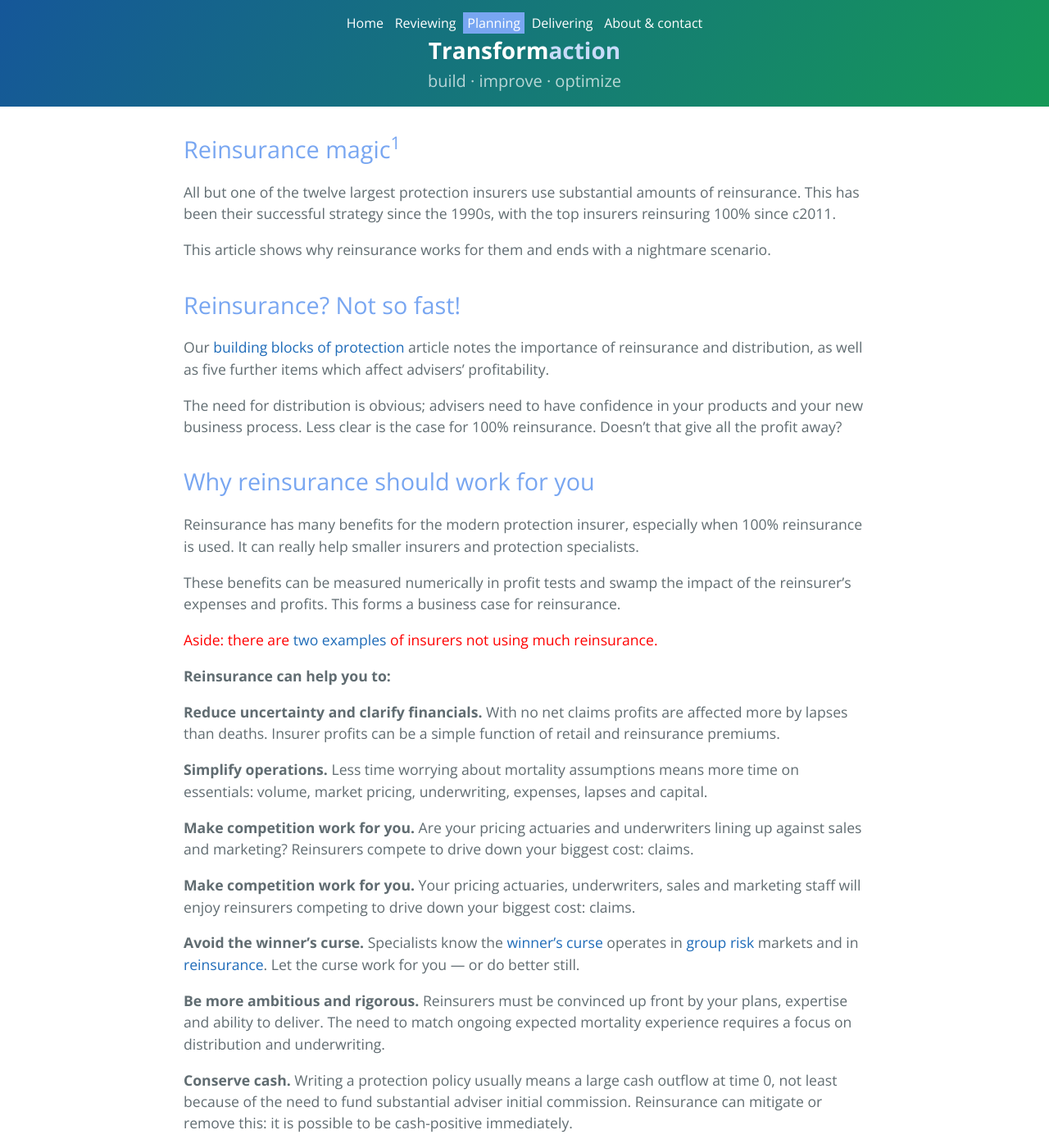
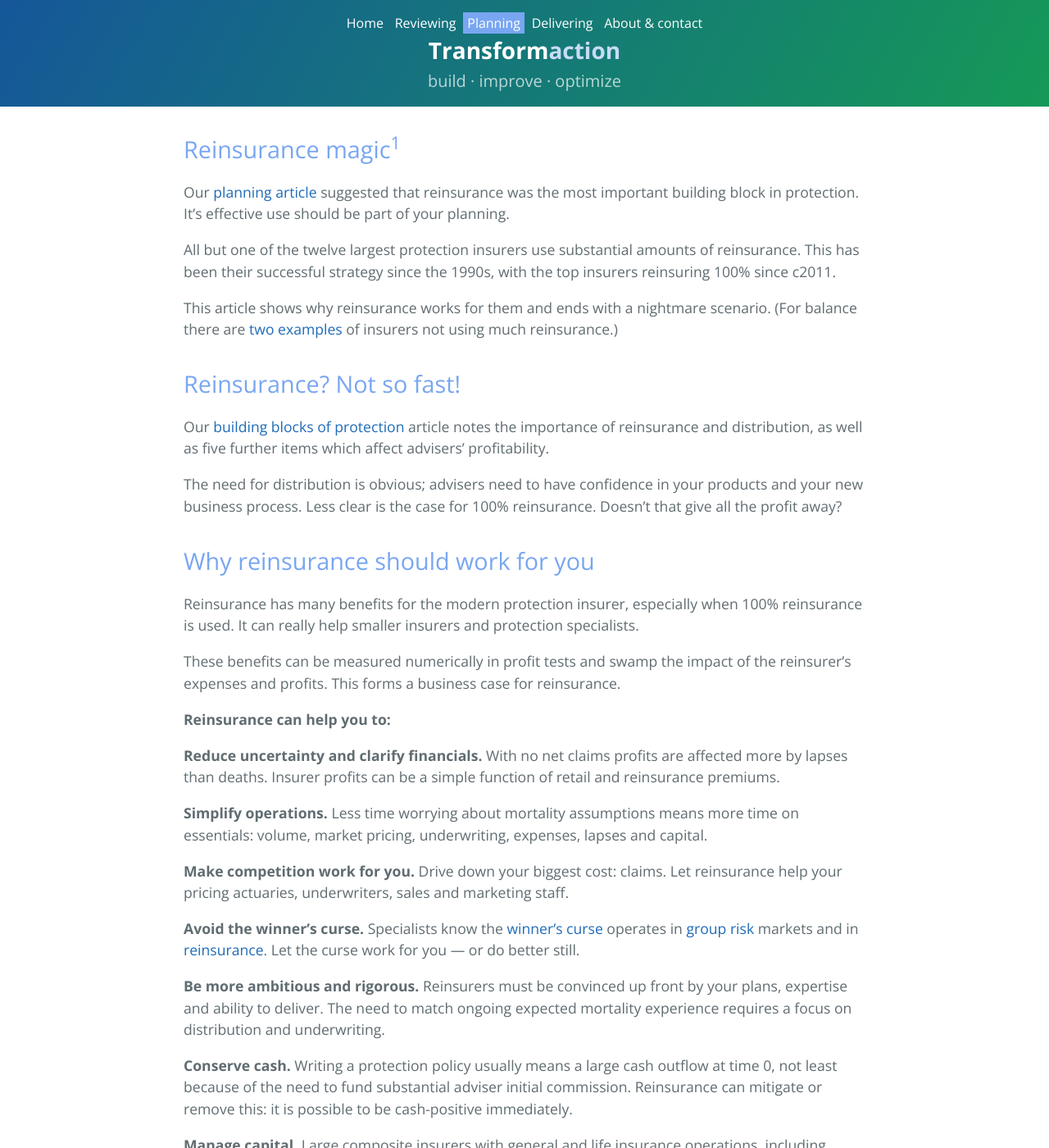
Before and after one commit to maverickactuary/1actuary, a Jekyll site: the page built from content/3buildingblocks/reinsurance-for.md, in a window 1280 px wide and 1400 px high. Shown: the whole window at 82% size. Built offline with Jekyll 4.4.1, drawn with Linux system fonts in a browser that asks for light colours.

Commit message:
Better intro for for / against reinsurance

```diff
--- a/content/3buildingblocks/reinsurance-for.md
+++ b/content/3buildingblocks/reinsurance-for.md
@@ -6,9 +6,11 @@ title: Transformaction
 
 ## Reinsurance magic<sup>1</sup>
 
+Our [planning article](/content/3buildingblocks/) suggested that reinsurance was the most important building block in protection. It's effective use should be part of your planning.
+
 All but one of the twelve largest protection insurers use substantial amounts of reinsurance. This has been their successful strategy since the 1990s, with the top insurers reinsuring 100% since c2011.
 
-This article shows why reinsurance works for them and ends with a nightmare scenario.
+This article shows why reinsurance works for them and ends with a nightmare scenario. (For balance there are [two examples](reinsurance-against.html) of insurers not using much reinsurance.)
 
 ## Reinsurance? Not so fast!
 
@@ -22,18 +24,13 @@ Reinsurance has many benefits for the modern protection insurer, especially when
 
 These benefits can be measured numerically in profit tests and swamp the impact of the reinsurer's expenses and profits. This forms a business case for reinsurance.
 
-Aside: there are [two examples](reinsurance-against.html) of insurers not using much reinsurance.
-{: .update}
-
 **Reinsurance can help you to:**
 
 **Reduce uncertainty and clarify financials.** With no net claims profits are affected more by lapses than deaths. Insurer profits can be a simple function of retail and reinsurance premiums.
 
 **Simplify operations.** Less time worrying about mortality assumptions means more time on essentials: volume, market pricing, underwriting, expenses, lapses and capital.
 
-**Make competition work for you.** Are your pricing actuaries and underwriters lining up against sales and marketing? Reinsurers compete to drive down your biggest cost: claims.
-
-**Make competition work for you.** Your pricing actuaries, underwriters, sales and marketing staff will enjoy reinsurers competing to drive down your biggest cost: claims.
+**Make competition work for you.** Drive down your biggest cost: claims. Let reinsurance help your pricing actuaries, underwriters, sales and marketing staff.
 
 **Avoid the winner's curse.** Specialists know the [winner's curse](https://en.wikipedia.org/wiki/Winner%27s_curse) operates in [group risk](https://www.actuaries.digital/2014/07/22/the-winners-curse/) markets and in [reinsurance](https://www.casact.org/education/clrs/2011/handouts/R3-Rozema.pdf). Let the curse work for you &mdash; or do better still.
 
@@ -61,8 +58,7 @@ Those impacted in this scenario could be:
 + Protection specialists
 + Friendly societies, especially Income Protection specialists (most)
 
-Where are you on that list?
-
+[Where are you on that list?](reinsurance-against.html)
 <hr />
 
 1. Reinsurance is not real magic but it helps.
```
Also changed, not shown: content/3buildingblocks/index.md (+1 -1 lines), content/3buildingblocks/reinsurance-against.md (+3 -1 lines), content/4delivering/index.md (+1 -1 lines).
